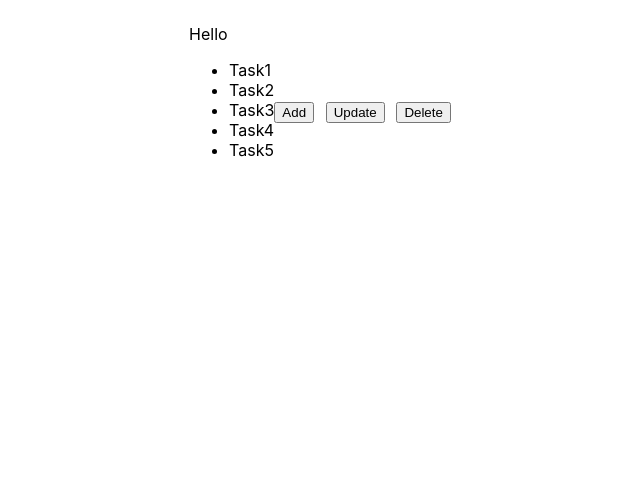
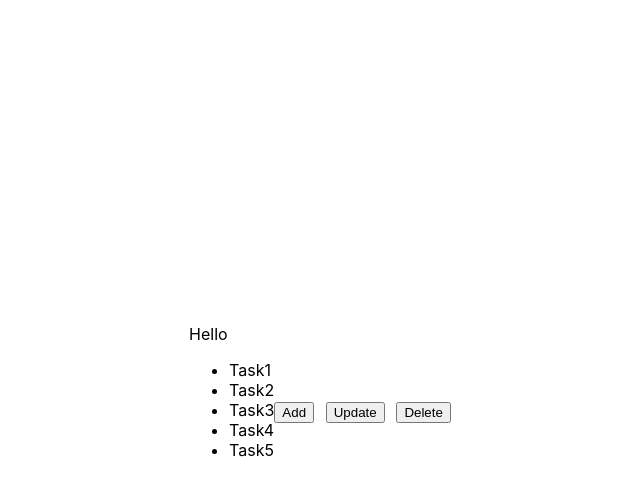
Before and after one commit to Bakhytgul-dev/FrontPortfolio, an Angular app in the folder ToDoList/: page / in a window 1280 px wide. Shown: the top 496 px of the page, without its empty margins (320-960 px from the left). Built offline with nearby package versions, Linux system fonts and the light colour scheme.

Commit message:
[todolist] material ui added

```diff
--- a/ToDoList/angular.json
+++ b/ToDoList/angular.json
@@ -32,6 +32,7 @@
               }
             ],
             "styles": [
+              "@angular/material/prebuilt-themes/azure-blue.css",
               "src/styles.scss"
             ],
             "scripts": [],
@@ -96,6 +97,7 @@
               }
             ],
             "styles": [
+              "@angular/material/prebuilt-themes/azure-blue.css",
               "src/styles.scss"
             ],
             "scripts": []
--- a/ToDoList/package.json
+++ b/ToDoList/package.json
@@ -11,10 +11,12 @@
   },
   "private": true,
   "dependencies": {
+    "@angular/cdk": "^19.2.8",
     "@angular/common": "^19.2.0",
     "@angular/compiler": "^19.2.0",
     "@angular/core": "^19.2.0",
     "@angular/forms": "^19.2.0",
+    "@angular/material": "^19.2.8",
     "@angular/platform-browser": "^19.2.0",
     "@angular/platform-browser-dynamic": "^19.2.0",
     "@angular/platform-server": "^19.2.0",
--- a/ToDoList/src/index.html
+++ b/ToDoList/src/index.html
@@ -6,6 +6,8 @@
   <base href="/">
   <meta name="viewport" content="width=device-width, initial-scale=1">
   <link rel="icon" type="image/x-icon" href="favicon.ico">
+  <link href="https://fonts.googleapis.com/css2?family=Roboto:wght@300;400;500&display=swap" rel="stylesheet">
+  <link href="https://fonts.googleapis.com/icon?family=Material+Icons" rel="stylesheet">
 </head>
 <body>
   <app-root></app-root>
--- a/ToDoList/src/styles.scss
+++ b/ToDoList/src/styles.scss
@@ -1 +1,4 @@
 /* You can add global styles to this file, and also import other style files */
+
+html, body { height: 100%; }
+body { margin: 0; font-family: Roboto, "Helvetica Neue", sans-serif; }
```
Also changed, not shown: 1 other file (tests, documents, lock files or other folders).
